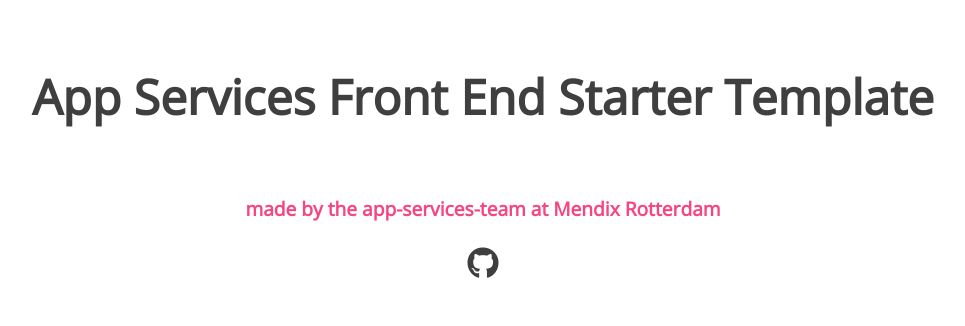
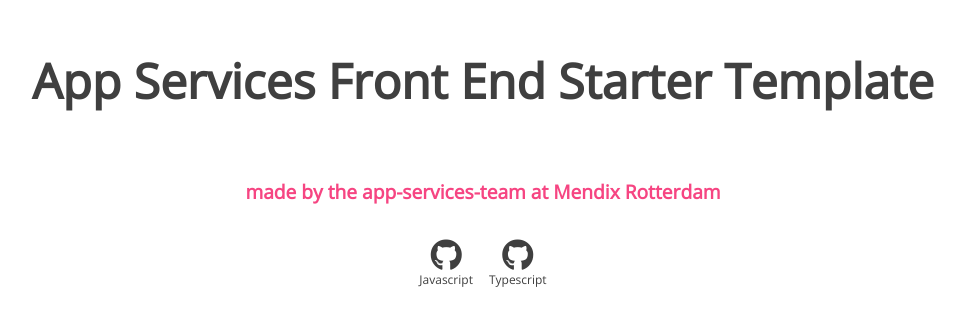
Before and after one commit to ahwelgemoed/app-services-starter-template, a website built with Parcel: page index.html in a window 1280 px wide. Shown: the part 248-574 px from the top of the page, without its empty margins (157-1122 px from the left). Built offline with nearby package versions, Linux system fonts and the light colour scheme.

Commit message:
feat: :fire: javascript

```diff
--- a/index.html
+++ b/index.html
@@ -20,9 +20,18 @@
       <h4 class="subtitle">
         made by the app-services-team at Mendix Rotterdam
       </h4>
-      <a href="#">
-        <i class="fab fa-github"></i>
-      </a>
+      <div id="links">
+        <a href="https://github.com/ahwelgemoed/app-services-starter-template">
+          <i class="fab fa-github"></i>
+          <small>Javascript</small>
+        </a>
+        <a
+          href="https://github.com/ahwelgemoed/app-services-starter-template/tree/typescript"
+        >
+          <i class="fab fa-github"></i>
+          <small>Typescript</small>
+        </a>
+      </div>
     </div>
     <script src="./js/index.js"></script>
   </body>
--- a/scss/index.scss
+++ b/scss/index.scss
@@ -21,3 +21,17 @@
   text-decoration: none;
   color: #3f3f3f;
 }
+#links {
+  display: flex;
+  width: 30vw;
+  justify-content: center;
+  a {
+    margin: 8px;
+    display: flex;
+    align-items: center;
+    flex-direction: column;
+  }
+}
+small {
+  font-size: 12px;
+}
```
